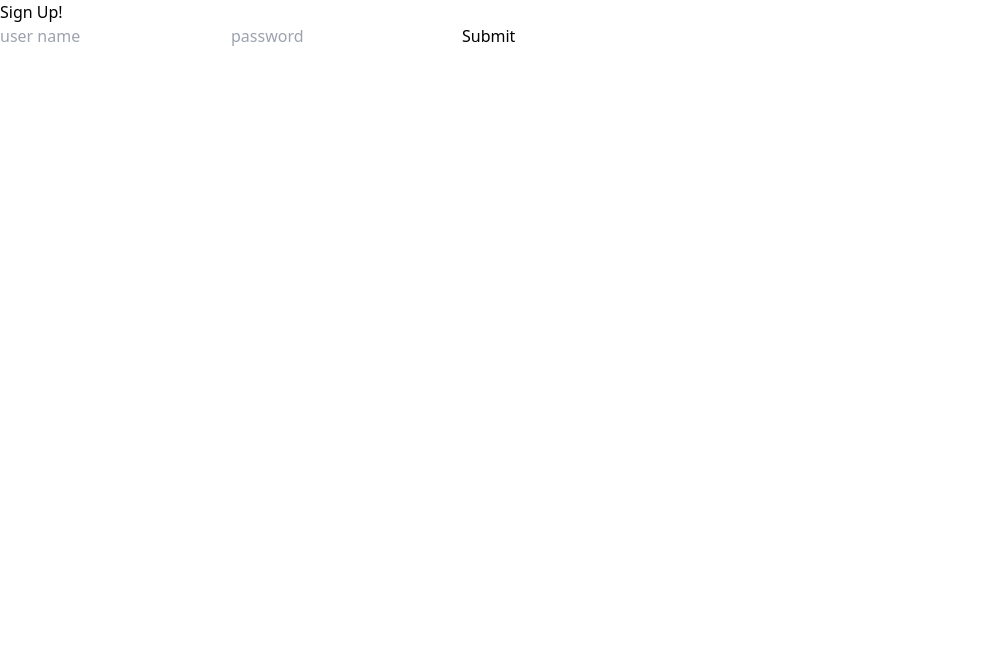
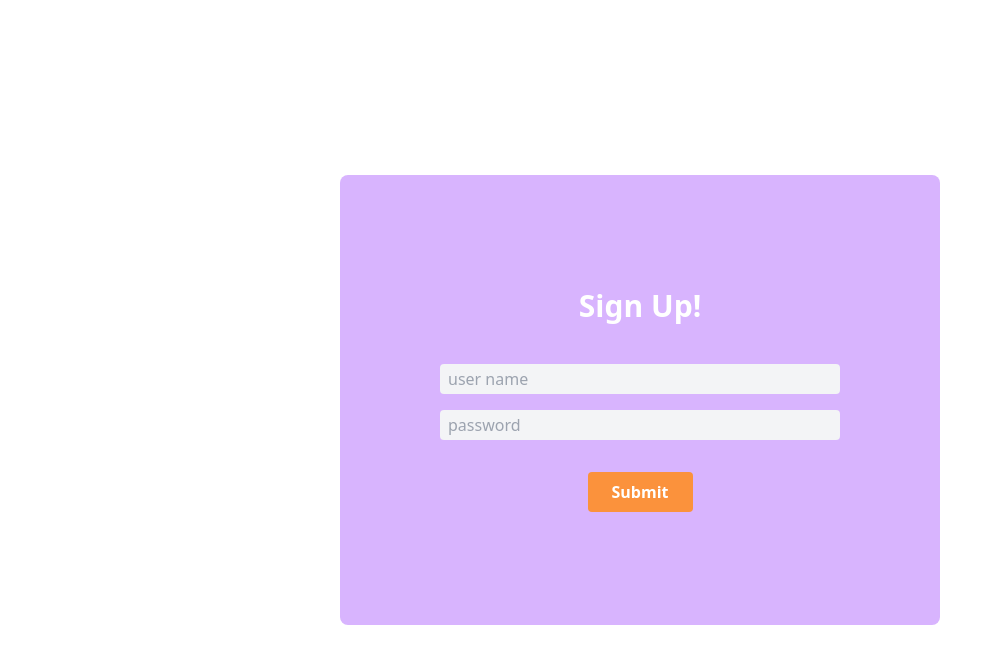
Before and after one commit to SyTW2223/E01, a React (Create React App) app in the folder client/: page / in a window 1280 px wide. Shown: the top 664 px of the page, without its empty margins (0-1002 px from the left). Built offline with nearby package versions, Linux system fonts and the light colour scheme.

Commit message:
estilos aplicados a componente login

```diff
--- a/client/src/components/Login.jsx
+++ b/client/src/components/Login.jsx
@@ -19,9 +19,10 @@ const Login = () => {
   };
 
   return (
-    <div>
-      <form onSubmit={(e) => handleSubmit(e)}>
-        <h1>
+    <div className='flex justify-center w-full h-screen items-center bg-white'>
+      <form onSubmit={(e) => handleSubmit(e)}
+            className='flex flex-col items-center justify-center bg-purple-300 w-[600px] h-screen md:h-[450px] rounded-lg'>
+        <h1 className='mb-10 font-extrabold text-3xl text-white'>
           Sign Up!
         </h1>
         <input
@@ -29,19 +30,24 @@ const Login = () => {
           placeholder='user name'
           value={userName}
           onChange={(e) => setUserName(e.target.value)}
+          className='w-2/3 mb-4 text-gray-600 rounded bg-gray-100 h-[30px] pl-2'
         />
         <input
           type='text'
           placeholder='password'
           value={userPwd}
           onChange={(e) => setUserPwd(e.target.value)}
+          className='w-2/3 mb-4 text-gray-600 rounded bg-gray-100 h-[30px] pl-2'
         />
-        <button
-          type='submit'
-          onClick={() => {
-            console.log(userName, userPwd);
-          }}
-        >Submit</button>
+
+        <div className='pt-4'>
+          <button
+            type='submit'
+            className='bg-orange-400 text-white py-2 px-6 rounded hover:bg-orange-500 font-semibold
+            duration-500'
+          >Submit</button>
+        </div>
+
       </form>
     </div>
   )
```
